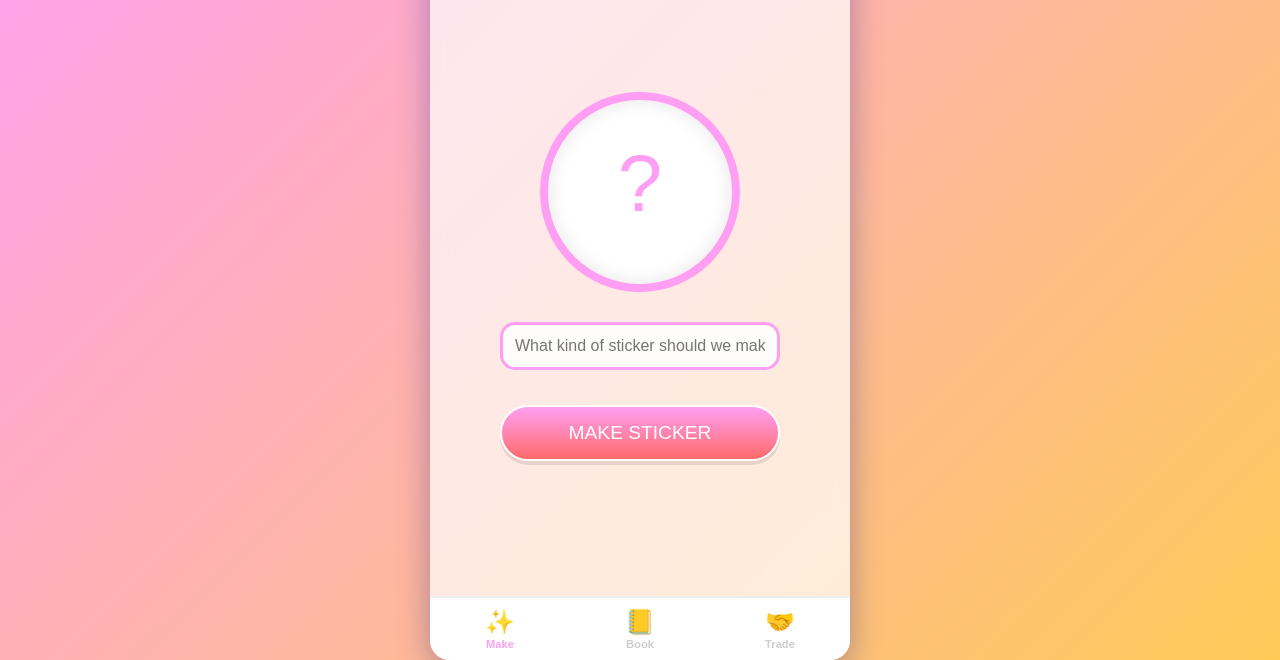
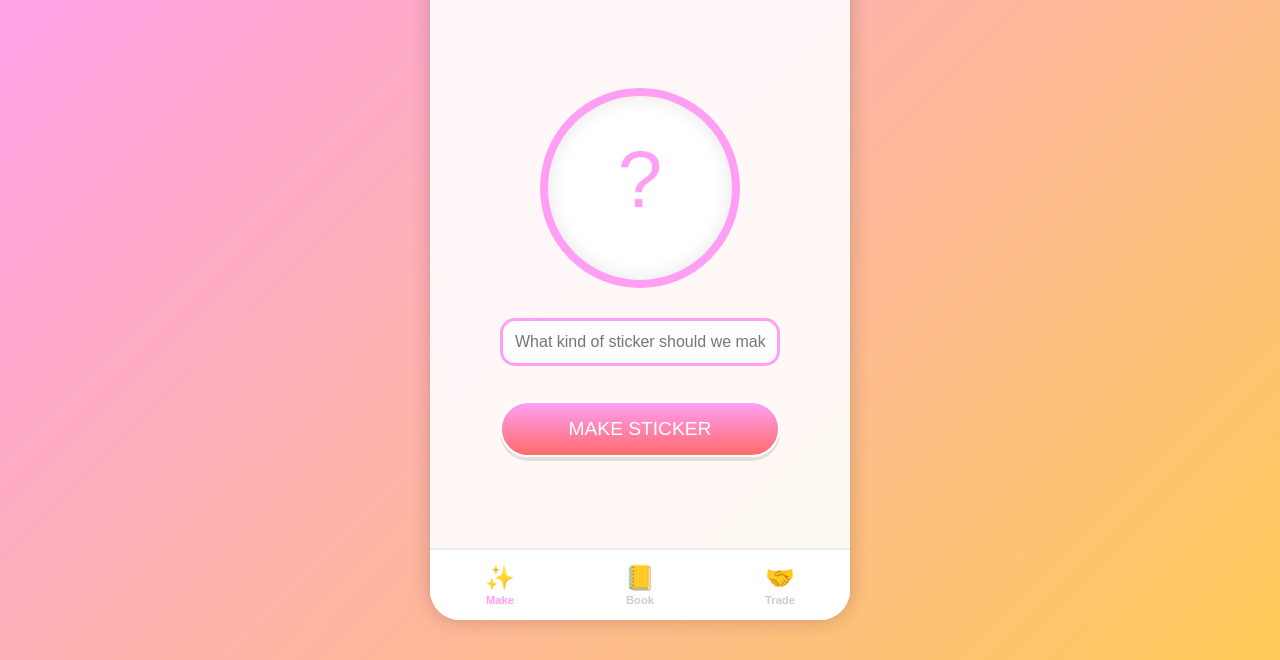
Before and after one commit to raihara3/ai-sticker-exchange, a plain HTML site: page index.html in a window 1280 px wide. Shown: the part 140-800 px from the top of the page. Drawn offline with Linux system fonts and the light colour scheme; a web font is replaced by a local one.

Commit message:
スマホでのスタイル調整

```diff
--- a/style.css
+++ b/style.css
@@ -31,22 +31,29 @@ body {
     align-items: center;
     width: 100%;
     height: 100vh;
+    height: 100dvh; /* Use dynamic viewport height for mobile */
 }
 
 .app-container {
     width: 100%;
     max-width: 420px; /* Mobile size */
-    height: 100vh;
-    max-height: 900px;
-    background: var(--glass-bg);
-    backdrop-filter: blur(10px);
-    -webkit-backdrop-filter: blur(10px);
-    border-radius: 20px; /* Rounded corners if on desktop */
-    box-shadow: 0 8px 32px 0 rgba(31, 38, 135, 0.37);
+    height: 100%;
+    max-height: 850px;
+    background: rgba(255, 255, 255, 0.9);
+    position: relative;
     display: flex;
     flex-direction: column;
-    position: relative;
     overflow: hidden;
+    box-shadow: 0 0 20px rgba(0,0,0,0.2);
+}
+
+/* Desktop override */
+@media (min-width: 450px) {
+    .app-container {
+        height: 90vh;
+        height: 90dvh;
+        border-radius: 30px;
+    }
 }
 
 @media (max-width: 450px) {
@@ -333,11 +340,14 @@ section {
 
 /* Bottom Nav */
 .bottom-nav {
+    height: 70px;
+    background: white;
     display: flex;
     justify-content: space-around;
-    background: white;
-    padding: 10px 0;
+    align-items: center;
     border-top: 2px solid #eee;
+    padding-bottom: env(safe-area-inset-bottom); /* Handle iPhone Home Indicator */
+    box-sizing: content-box; /* Ensure padding adds to height */
 }
 
 .nav-item {
```
